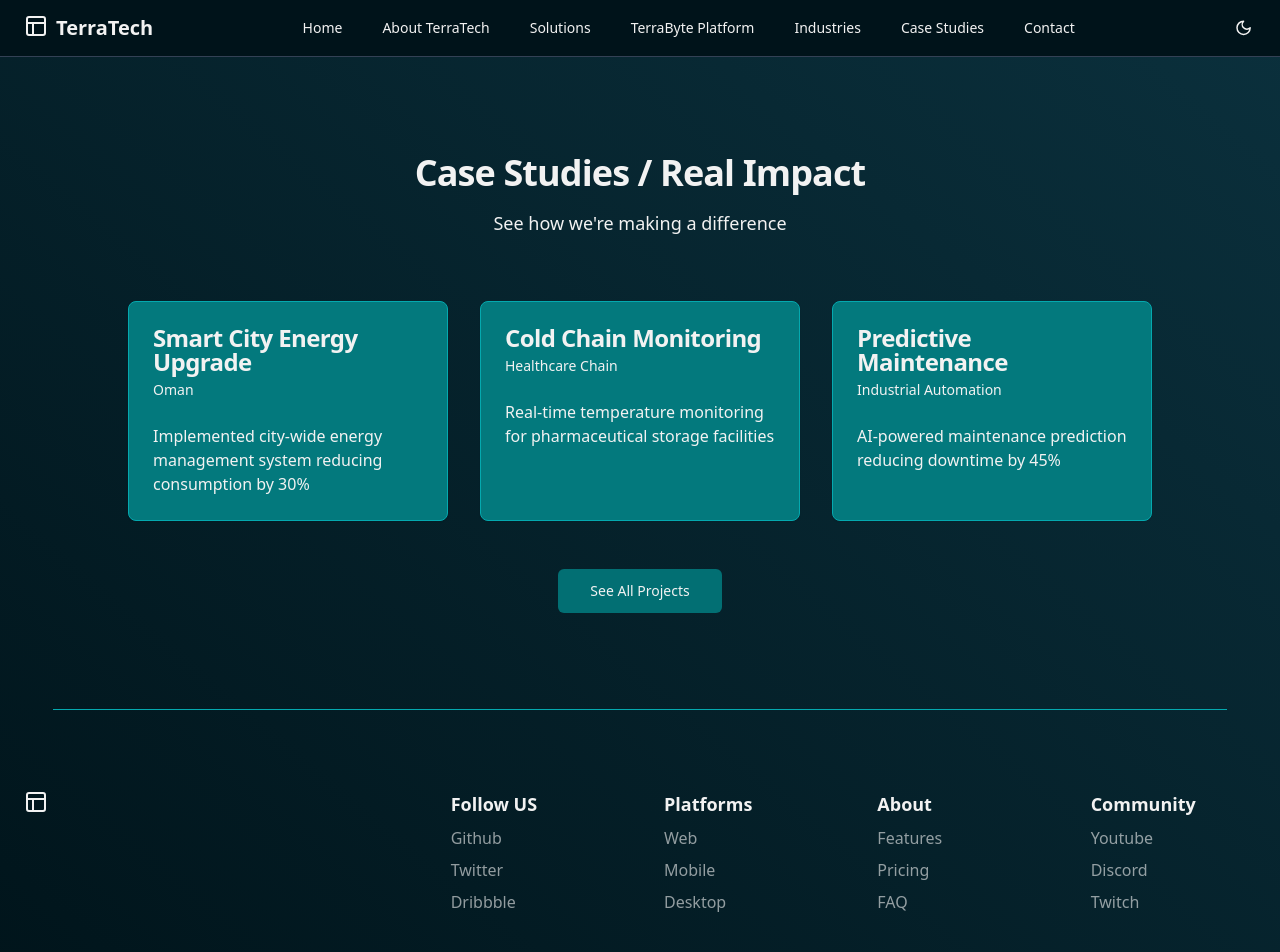
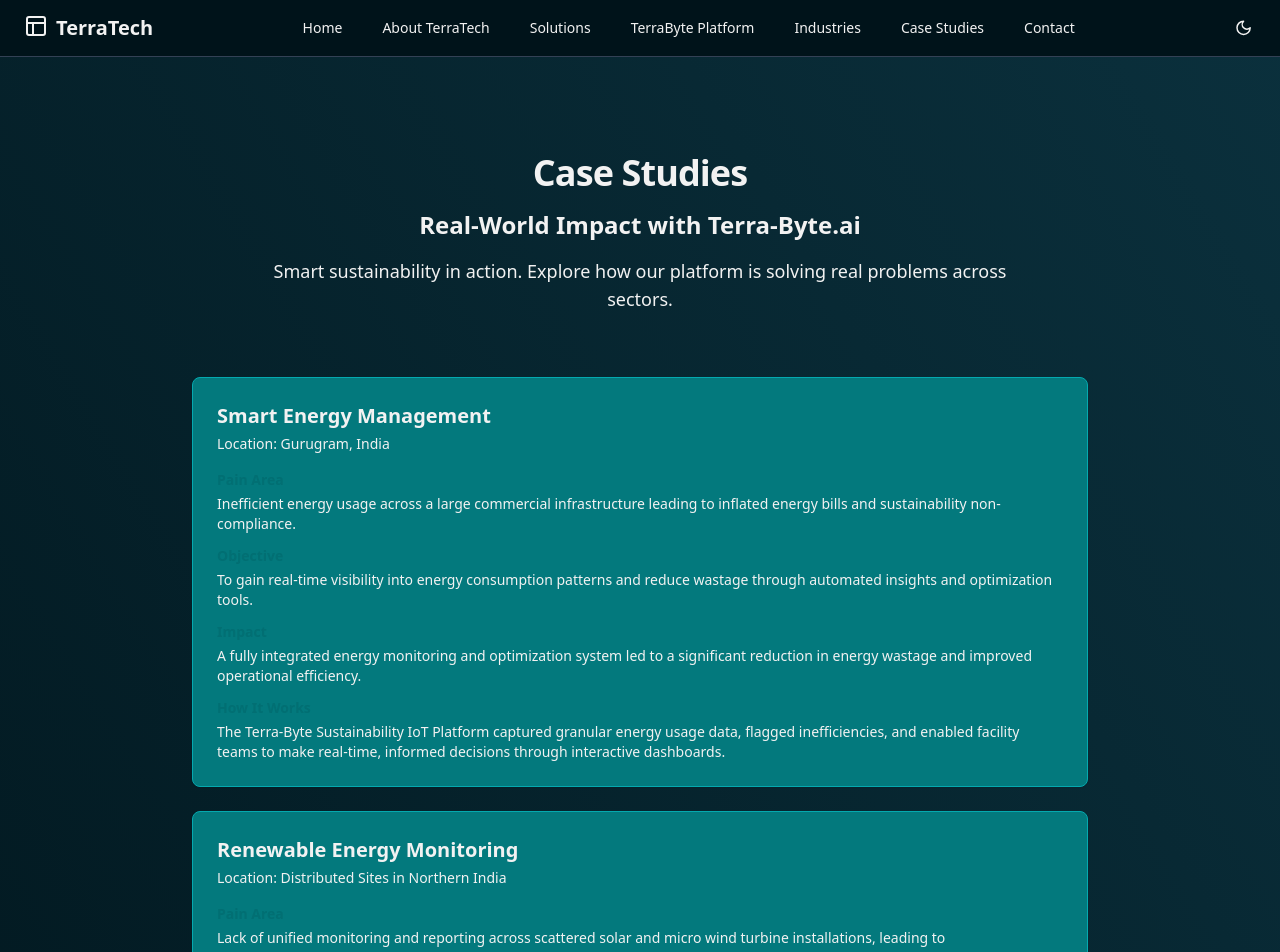
Before and after one commit to ishaanwadhwa/terratech, a React (Vite) app: page /case-studies in a window 1280 px wide. Shown: the top 952 px of the page. Built offline with nearby package versions, Linux system fonts and the light colour scheme.

Commit message:
added solutions

```diff
--- a/src/components/CaseStudies.tsx
+++ b/src/components/CaseStudies.tsx
@@ -1,52 +1,78 @@
-import { Button } from "../components/ui/button";
-import { Card, CardContent, CardDescription, CardHeader, CardTitle } from "../components/ui/card";
+import { Card } from "./ui/card";
 
 export function CaseStudies() {
-  const cases = [
+  const caseStudies = [
     {
-      title: "Smart City Energy Upgrade",
-      location: "Oman",
-      description: "Implemented city-wide energy management system reducing consumption by 30%",
+      title: "Smart Energy Management",
+      location: "Gurugram, India",
+      painArea: "Inefficient energy usage across a large commercial infrastructure leading to inflated energy bills and sustainability non-compliance.",
+      objective: "To gain real-time visibility into energy consumption patterns and reduce wastage through automated insights and optimization tools.",
+      impact: "A fully integrated energy monitoring and optimization system led to a significant reduction in energy wastage and improved operational efficiency.",
+      howItWorks: "The Terra-Byte Sustainability IoT Platform captured granular energy usage data, flagged inefficiencies, and enabled facility teams to make real-time, informed decisions through interactive dashboards."
     },
     {
-      title: "Cold Chain Monitoring",
-      location: "Healthcare Chain",
-      description: "Real-time temperature monitoring for pharmaceutical storage facilities",
+      title: "Renewable Energy Monitoring",
+      location: "Distributed Sites in Northern India",
+      painArea: "Lack of unified monitoring and reporting across scattered solar and micro wind turbine installations, leading to underperformance and manual reconciliation delays.",
+      objective: "To centralize monitoring of renewable energy assets and automate reconciliation of production data for accountability and grid planning.",
+      impact: "Enabled accurate tracking and reconciliation of solar and wind energy production, improving system reliability and performance reporting.",
+      howItWorks: "Terra-Byte.ai connected seamlessly with each renewable asset, providing real-time dashboards, trend analytics, and fault detection — all from a single platform."
     },
     {
       title: "Predictive Maintenance",
-      location: "Industrial Automation",
-      description: "AI-powered maintenance prediction reducing downtime by 45%",
-    },
+      location: "Industrial Automation Sites (Pan-India)",
+      painArea: "Unexpected machinery breakdowns causing costly downtime, reactive repairs, and reduced productivity across multiple automation sites.",
+      objective: "To transition from reactive to predictive maintenance using AI to anticipate faults and schedule maintenance proactively.",
+      impact: "Achieved a 45% reduction in unplanned downtime, extended equipment life, and improved maintenance planning.",
+      howItWorks: "Terra-Byte.ai analyzed live and historical performance data to detect anomalies, predict upcoming failures, and trigger alerts for timely interventions before breakdowns occurred."
+    }
   ];
 
   return (
     <section className="container py-24">
-      <div className="mx-auto max-w-3xl text-center">
-        <h2 className="text-3xl font-bold tracking-tight sm:text-4xl">
-          Case Studies / Real Impact
+      <div className="mx-auto max-w-3xl text-center mb-16">
+        <h1 className="text-4xl font-bold tracking-tight mb-4">Case Studies</h1>
+        <h2 className="text-2xl font-semibold text-muted-foreground mb-4">
+          Real-World Impact with Terra-Byte.ai
         </h2>
-        <p className="mt-4 text-lg text-muted-foreground">
-          See how we're making a difference
+        <p className="text-lg text-muted-foreground">
+          Smart sustainability in action. Explore how our platform is solving real problems across sectors.
         </p>
       </div>
-      <div className="mx-auto mt-16 grid max-w-5xl gap-8 sm:grid-cols-2 lg:grid-cols-3">
-        {cases.map((caseStudy) => (
-          <Card key={caseStudy.title}>
-            <CardHeader>
-              <CardTitle>{caseStudy.title}</CardTitle>
-              <CardDescription>{caseStudy.location}</CardDescription>
-            </CardHeader>
-            <CardContent>
-              <p className="text-muted-foreground">{caseStudy.description}</p>
-            </CardContent>
+
+      <div className="grid gap-6 max-w-4xl mx-auto">
+        {caseStudies.map((study, index) => (
+          <Card key={index} className="p-6 hover:shadow-md transition-all duration-200">
+            <div className="space-y-4">
+              <div>
+                <h3 className="text-xl font-bold mb-1">{study.title}</h3>
+                <p className="text-muted-foreground font-medium text-sm">Location: {study.location}</p>
+              </div>
+
+              <div className="space-y-3">
+                <div>
+                  <h4 className="font-semibold mb-1 text-primary text-sm">Pain Area</h4>
+                  <p className="text-muted-foreground text-sm">{study.painArea}</p>
+                </div>
+
+                <div>
+                  <h4 className="font-semibold mb-1 text-primary text-sm">Objective</h4>
+                  <p className="text-muted-foreground text-sm">{study.objective}</p>
+                </div>
+
+                <div>
+                  <h4 className="font-semibold mb-1 text-primary text-sm">Impact</h4>
+                  <p className="text-muted-foreground text-sm">{study.impact}</p>
+                </div>
+
+                <div>
+                  <h4 className="font-semibold mb-1 text-primary text-sm">How It Works</h4>
+                  <p className="text-muted-foreground text-sm">{study.howItWorks}</p>
+                </div>
+              </div>
+            </div>
           </Card>
         ))}
-      </div>
-      <div className="mt-12 text-center">
-        <Button size="lg" asChild>
-          <a href="/case-studies">See All Projects</a>
-        </Button>
       </div>
     </section>
   );
--- a/src/components/Hero.tsx
+++ b/src/components/Hero.tsx
@@ -1,7 +1,4 @@
 import { Button } from "../components/ui/button";
-import { buttonVariants } from "./ui/button";
-import { HeroCards } from "./HeroCards";
-import { GitHubLogoIcon } from "@radix-ui/react-icons";
 import heroImage from "../assets/terra-tech-hero.jpeg";
 
 export function Hero() {
--- a/src/components/SustainabilityImpact.tsx
+++ b/src/components/SustainabilityImpact.tsx
@@ -32,15 +32,6 @@ export function SustainabilityImpact() {
         "enabling unified control across urban, industrial, healthcare, or commercial environments",
     },
   ];
-
-  const handleDownload = () => {
-    const link = document.createElement('a');
-    link.href = '/Terratech | Industry Use Cases.pdf';
-    link.download = 'Terratech | Industry Use Cases.pdf';
-    document.body.appendChild(link);
-    link.click();
-    document.body.removeChild(link);
-  };
 
   return (
     <section className="container py-24 bg-muted/50">
--- a/src/components/WhatWeDo.tsx
+++ b/src/components/WhatWeDo.tsx
@@ -1,13 +1,5 @@
 import { Button } from "../components/ui/button";
 import { Card, CardContent, CardDescription, CardHeader, CardTitle } from "../components/ui/card";
-import {
-  Dialog,
-  DialogContent,
-  DialogDescription,
-  DialogHeader,
-  DialogTitle,
-  DialogTrigger,
-} from "@/components/ui/dialog";
 
 interface WhoWeAreProps {
   isHomePage?: boolean;
@@ -19,9 +11,7 @@ export function WhatWeDo({ isHomePage = false }: WhoWeAreProps) {
       title: "Renewable Energy",
       description: "Smart Monitoring • Grid Integration • Energy Optimization",
       icon: "🔋",
-      popupContent: {
-        title: "Renewable Energy",
-        description: (
+      content: (
         <>
           <p className="mb-4">
             We power renewable energy systems like Solar PV, Micro Wind, and Hybrid Grids with intelligent analytics.
@@ -31,7 +21,7 @@ export function WhatWeDo({ isHomePage = false }: WhoWeAreProps) {
               href="https://terra-byte.ai"
               target="_blank"
               rel="noopener noreferrer"
-                className="text-primary underline hover:text-primary/80"
+              className="text-blue-600 dark:text-blue-400 font-medium hover:underline"
             >
               Terra-Byte.ai
             </a>
@@ -40,14 +30,11 @@ export function WhatWeDo({ isHomePage = false }: WhoWeAreProps) {
         </>
       ),
     },
-    },
     {
       title: "Smart Industry",
       description: "IoT Connectivity • Industrial Automation • Predictive AI",
       icon: "🧠",
-      popupContent: {
-        title: "Smart Industry",
-        description: (
+      content: (
         <>
           <p className="mb-4">
             From manufacturing to utilities, we modernize operations with intelligent sensors, real-time control, and machine learning.
@@ -57,7 +44,7 @@ export function WhatWeDo({ isHomePage = false }: WhoWeAreProps) {
               href="https://terra-byte.ai"
               target="_blank"
               rel="noopener noreferrer"
-                className="text-primary underline hover:text-primary/80"
+              className="text-blue-600 dark:text-blue-400 font-medium hover:underline"
             >
               Terra-Byte.ai
             </a>
@@ -66,14 +53,11 @@ export function WhatWeDo({ isHomePage = false }: WhoWeAreProps) {
         </>
       ),
     },
-    },
     {
       title: "Digital Sustainability",
       description: "ESG Insights • Compliance Automation • Green Infrastructure",
       icon: "🌍",
-      popupContent: {
-        title: "Digital Sustainability",
-        description: (
+      content: (
         <>
           <p className="mb-4">
             Sustainability starts with data.
@@ -83,7 +67,7 @@ export function WhatWeDo({ isHomePage = false }: WhoWeAreProps) {
               href="https://terra-byte.ai"
               target="_blank"
               rel="noopener noreferrer"
-                className="text-primary underline hover:text-primary/80"
+              className="text-blue-600 dark:text-blue-400 font-medium hover:underline"
             >
               Terra-Byte.ai
             </a>
@@ -91,7 +75,6 @@ export function WhatWeDo({ isHomePage = false }: WhoWeAreProps) {
           </p>
         </>
       ),
-      },
     },
   ];
 
@@ -106,7 +89,7 @@ export function WhatWeDo({ isHomePage = false }: WhoWeAreProps) {
             href="https://terra-byte.ai"
             target="_blank"
             rel="noopener noreferrer"
-          className="text-primary underline hover:text-primary/80"
+            className="text-blue-600 dark:text-blue-400 font-medium hover:underline"
           >
             Terra-Byte.ai
           </a>
@@ -118,7 +101,7 @@ export function WhatWeDo({ isHomePage = false }: WhoWeAreProps) {
             href="https://terra-byte.ai"
             target="_blank"
             rel="noopener noreferrer"
-            className="text-primary underline hover:text-primary/80"
+            className="text-blue-600 dark:text-blue-400 font-medium hover:underline"
           >
             Terra-Byte.ai
           </a>
@@ -127,44 +110,19 @@ export function WhatWeDo({ isHomePage = false }: WhoWeAreProps) {
       </div>
       <div className="mx-auto mt-16 grid max-w-5xl gap-8 sm:grid-cols-2 lg:grid-cols-3">
         {services.map((service) => (
-          <Card key={service.title} className="cursor-pointer">
-            {service.popupContent ? (
-              <Dialog>
-                <DialogTrigger asChild>
-                  <div>
+          <Card key={service.title} className="hover:shadow-md transition-all duration-200">
             <CardHeader>
               <div className="text-4xl mb-2">{service.icon}</div>
               <CardTitle>{service.title}</CardTitle>
-                    </CardHeader>
-                    <CardContent>
               <CardDescription className="text-base">
                 {service.description}
               </CardDescription>
-                    </CardContent>
-                  </div>
-                </DialogTrigger>
-                <DialogContent className="sm:max-w-[425px]">
-                  <DialogHeader>
-                    <DialogTitle>{service.popupContent.title}</DialogTitle>
-                    <DialogDescription className="text-base">
-                      {service.popupContent.description}
-                    </DialogDescription>
-                  </DialogHeader>
-                </DialogContent>
-              </Dialog>
-            ) : (
-              <>
-                <CardHeader>
-                  <div className="text-4xl mb-2">{service.icon}</div>
-                  <CardTitle>{service.title}</CardTitle>
             </CardHeader>
             <CardContent>
-                  <CardDescription className="text-base">
-                    {service.description}
-                  </CardDescription>
+              <div className="text-muted-foreground text-sm">
+                {service.content}
+              </div>
             </CardContent>
-              </>
-            )}
           </Card>
         ))}
       </div>
```
Lines whose indentation alone changed are shown as unchanged.
